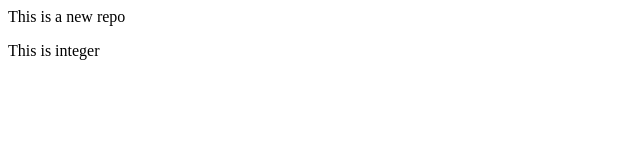
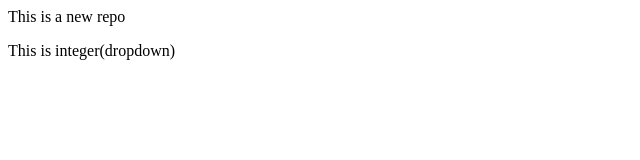
Before and after one commit to Nishita1508/local_repo, a plain HTML site: page index.html in a window 1280 px wide. Shown: the full height of the page, 0-640 px from the left. Drawn offline with Linux system fonts and the light colour scheme.

Commit message:
add dropdown

```diff
--- a/index.html
+++ b/index.html
@@ -1,2 +1,2 @@
 <p>This is a new repo</p>
-<p> This is integer </p>
+<p> This is integer(dropdown) </p>
```
